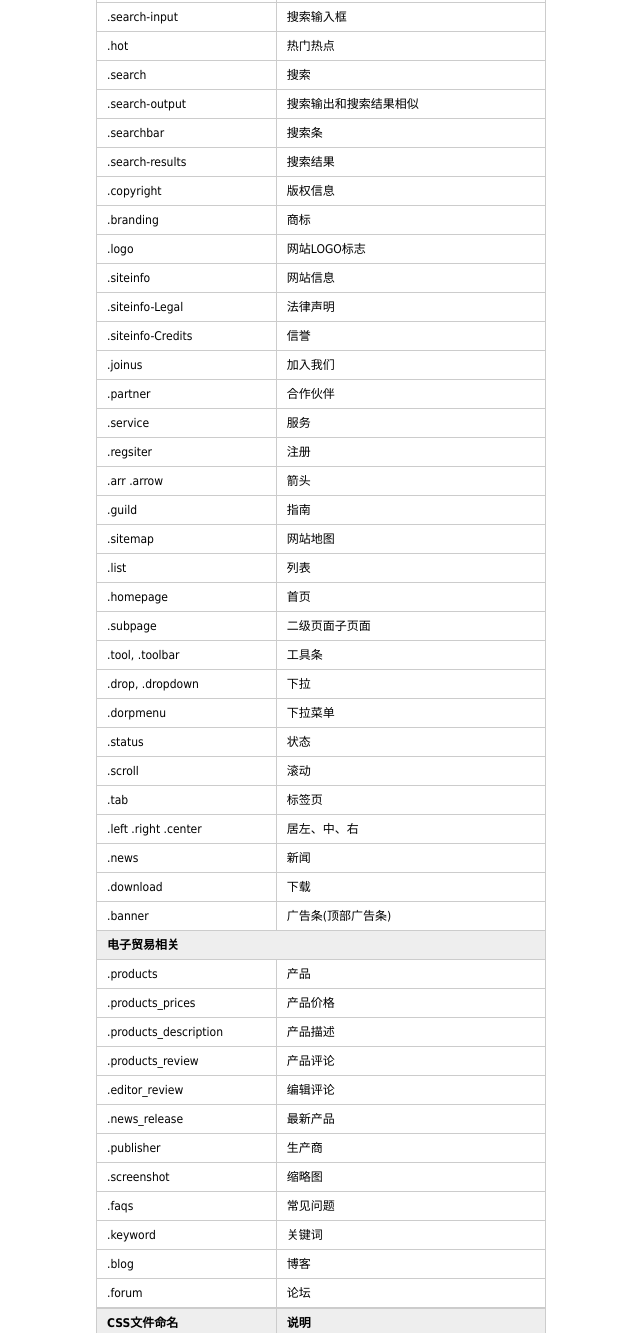
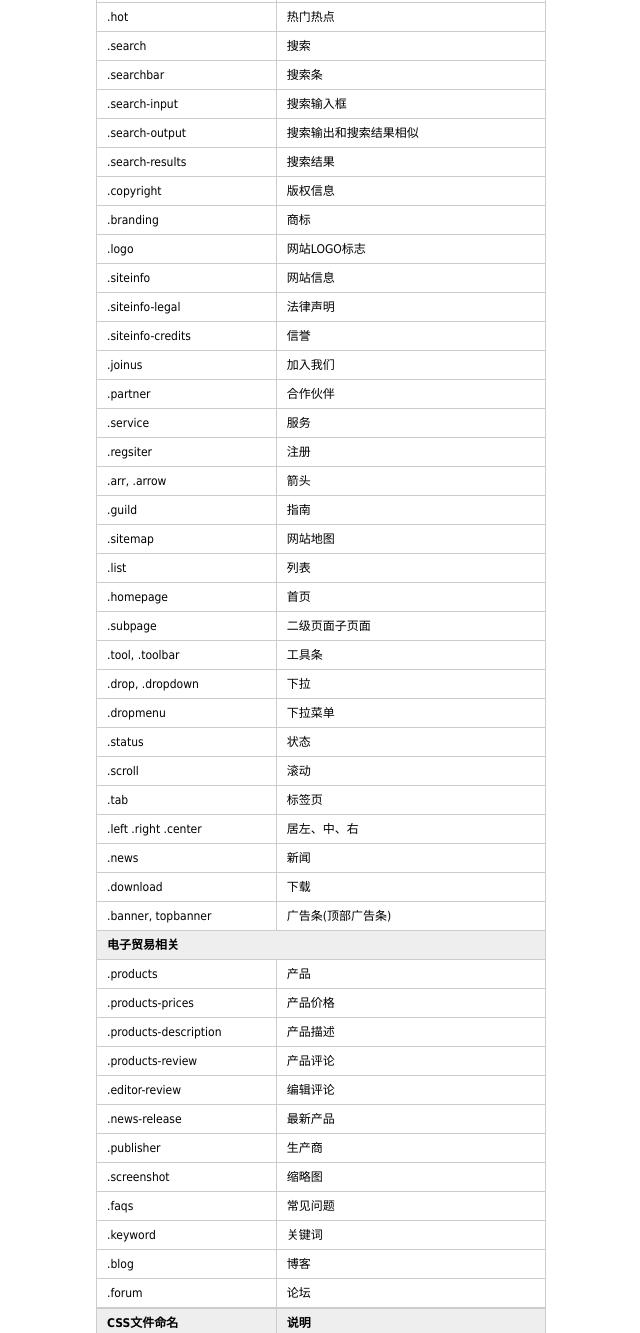
Before and after one commit to weimengwopinle/css.guide.name.rules-chexiang, a plain HTML site: page app/index.html in a window 1280 px wide. Shown: the part 636-1969 px from the top of the page, without its empty margins (319-959 px from the left). Drawn offline with Linux system fonts and the light colour scheme.

Commit message:
change index

```diff
--- a/app/index.html
+++ b/app/index.html
@@ -63,11 +63,11 @@
                         <td>子菜单</td>
                     </tr>
                     <tr>
-                        <td>sideBar</td>
+                        <td>sidebar</td>
                         <td>侧栏</td>
                     </tr>
                     <tr>
-                        <td>.sidebar_a, .sidebar_b</td>
+                        <td>.sidebar-a, .sidebar-b</td>
                         <td>左边栏或右边栏</td>
                     </tr>
                     <tr>
@@ -79,7 +79,7 @@
                         <td>标签</td>
                     </tr>
                     <tr>
-                        <td>.msg .message</td>
+                        <td>.msg, .message</td>
                         <td>提示信息</td>
                     </tr>
                     <tr>
@@ -107,10 +107,6 @@
                         <td>登录</td>
                     </tr>
                     <tr>
-                        <td>.search-input</td>
-                        <td>搜索输入框</td>
-                    </tr>
-                    <tr>
                         <td>.hot</td>
                         <td>热门热点</td>
                     </tr>
@@ -119,12 +115,16 @@
                         <td>搜索</td>
                     </tr>
                     <tr>
+                        <td>.searchbar</td>
+                        <td>搜索条</td>
+                    </tr>
+                    <tr>
+                        <td>.search-input</td>
+                        <td>搜索输入框</td>
+                    </tr>
+                    <tr>
                         <td>.search-output</td>
                         <td>搜索输出和搜索结果相似</td>
-                    </tr>
-                    <tr>
-                        <td>.searchbar</td>
-                        <td>搜索条</td>
                     </tr>
                     <tr>
                         <td>.search-results</td>
@@ -147,11 +147,11 @@
                         <td>网站信息</td>
                     </tr>
                     <tr>
-                        <td>.siteinfo-Legal</td>
+                        <td>.siteinfo-legal</td>
                         <td>法律声明</td>
                     </tr>
                     <tr>
-                        <td>.siteinfo-Credits</td>
+                        <td>.siteinfo-credits</td>
                         <td>信誉</td>
                     </tr>
                     <tr>
@@ -171,7 +171,7 @@
                         <td>注册</td>
                     </tr>
                     <tr>
-                        <td>.arr .arrow</td>
+                        <td>.arr, .arrow</td>
                         <td>箭头</td>
                     </tr>
                     <tr>
@@ -203,7 +203,7 @@
                         <td>下拉</td>
                     </tr>
                     <tr>
-                        <td>.dorpmenu</td>
+                        <td>.dropmenu</td>
                         <td>下拉菜单</td>
                     </tr>
                     <tr>
@@ -231,7 +231,7 @@
                         <td>下载</td>
                     </tr>
                     <tr>
-                        <td>.banner</td>
+                        <td>.banner, topbanner</td>
                         <td>广告条(顶部广告条)</td>
                     </tr>
                     <tr>
@@ -242,23 +242,23 @@
                         <td>产品</td>
                     </tr>
                     <tr>
-                        <td>.products_prices</td>
+                        <td>.products-prices</td>
                         <td>产品价格</td>
                     </tr>
                     <tr>
-                        <td>.products_description</td>
+                        <td>.products-description</td>
                         <td>产品描述</td>
                     </tr>
                     <tr>
-                        <td>.products_review</td>
+                        <td>.products-review</td>
                         <td>产品评论</td>
                     </tr>
                     <tr>
-                        <td>.editor_review</td>
+                        <td>.editor-review</td>
                         <td>编辑评论</td>
                     </tr>
                     <tr>
-                        <td>.news_release</td>
+                        <td>.news-release</td>
                         <td>最新产品</td>
                     </tr>
                     <tr>
```
